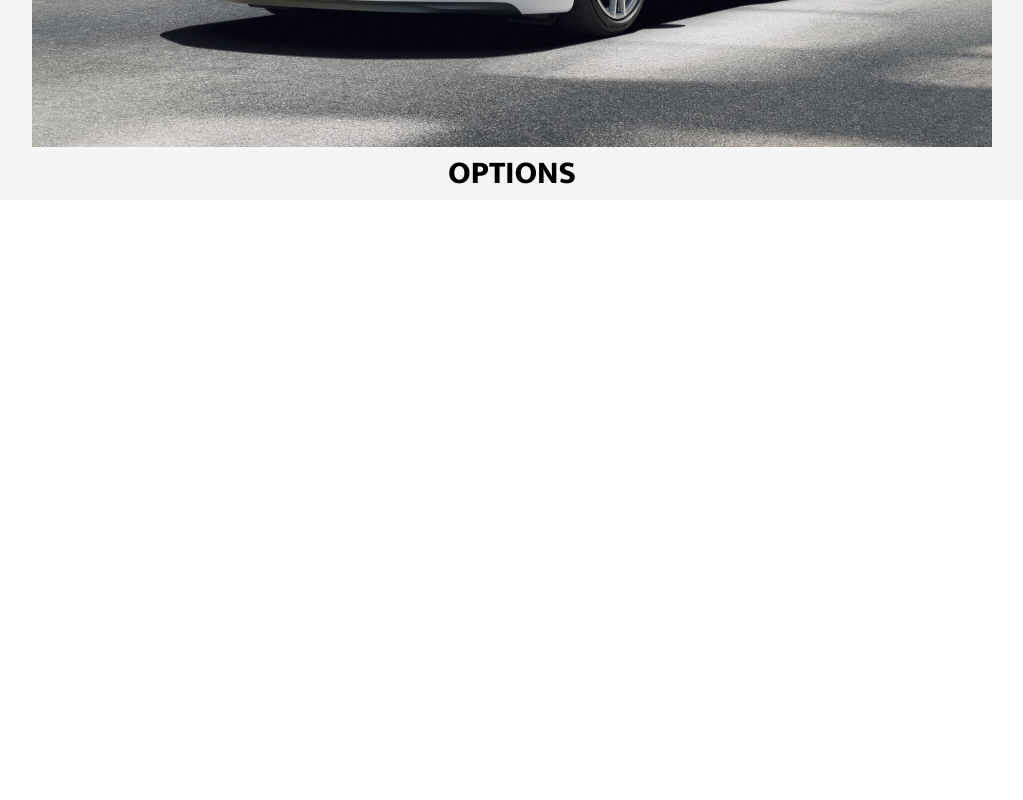
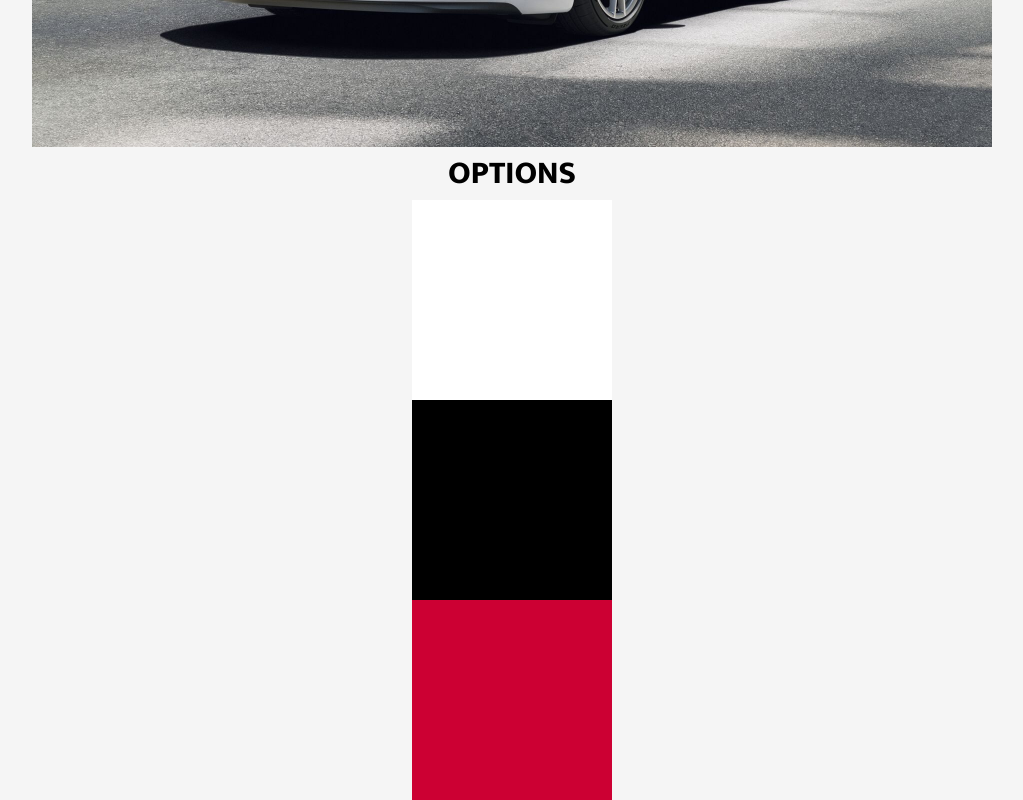
Before and after one commit to Rimpy99/car-configurator-reactjs, a React (Create React App) app: page /porsche911 in a window 1280 px wide. Shown: the part 478-1278 px from the top of the page, without its empty margins (128-1151 px from the left). Before the commit the page ends 800 px from the top, so only its background shows below. Built offline with nearby package versions, Linux system fonts and the light colour scheme.

Commit message:
Changing color function added to Options component

```diff
--- a/src/components/CarConfiguratorContent/CarConfiguratorContent.tsx
+++ b/src/components/CarConfiguratorContent/CarConfiguratorContent.tsx
@@ -21,7 +21,7 @@ export const CarConfiguratorContent = ({car, images, colors, setColor, setRims}:
             <ContentContainer>
                 <Content>
                     <ImageSlider images={images}/>
-                    <Options colors={colors}/>
+                    <Options colors={colors} setColor={setColor} setRims={setRims}/>
                 </Content>
             </ContentContainer>
         </>
--- a/src/components/Options/Options.tsx
+++ b/src/components/Options/Options.tsx
@@ -1,14 +1,44 @@
-import React from 'react';
+import React, {Dispatch, SetStateAction} from 'react';
+import styled from 'styled-components';
 
 type Props = {
     colors: string[],
+    setColor: Dispatch<SetStateAction<string>>,
+    setRims: Dispatch<SetStateAction<boolean>>,
 }
 
-export const Options = ({colors}: Props) => {
+type ColorBoxProps = {
+    color: string,
+}
+
+const chooseColor = (passedColor: string | any) => {
+    switch(passedColor){
+        case 'white':
+            return '#fff';
+        case 'black':
+            return '#000';
+        case 'red':
+            return '#CC0033';
+        case 'blue':
+            return '#10B7E1';
+    }
+}
+
+export const Options = ({colors, setColor, setRims}: Props) => {
 
     return(
         <>
             <h1>OPTIONS</h1>
+            {colors.map((color) => {
+                return <ColorBox color={color} onClick={() => setColor(color)}/>
+            })}
         </>
     )
 };
+
+const ColorBox = styled.div<ColorBoxProps>`
+    width: 200px;
+    height: 200px;
+    background-color: ${({color}) => chooseColor(color)};
+    cursor: pointer;
+`
```
